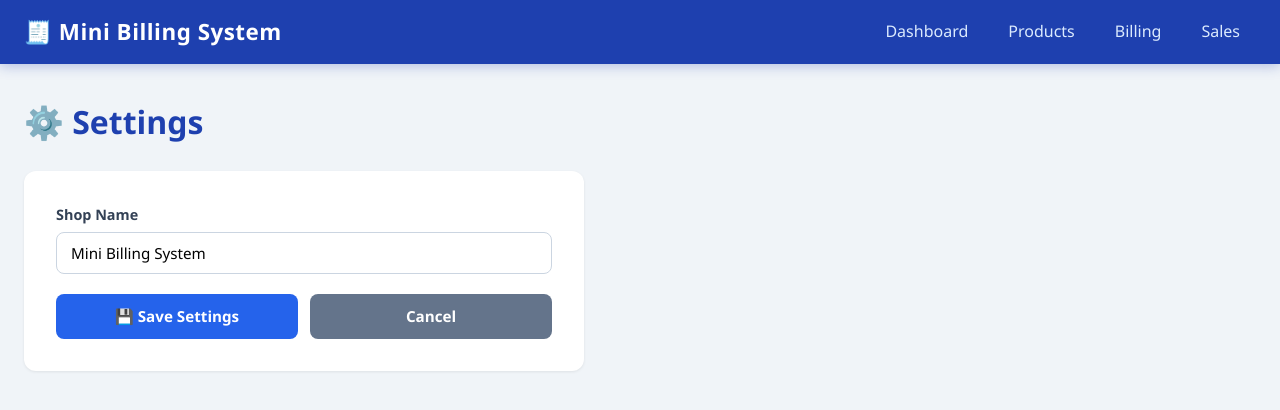
After one commit to mohammadayanansari070-hub/mini-billing-system, a Flask app: page /settings in a window 1280 px wide. The commit adds this page. Shown: the top 410 px of the page. Run offline with Flask 3, Linux system fonts and the light colour scheme; data comes from the database, SQL or seed files in the repository.

```diff
--- a/app.py
+++ b/app.py
@@ -4,6 +4,15 @@ from datetime import datetime
 import sqlite3
 
 app = Flask(__name__)
+@app.context_processor
+def inject_shop_name():
+    try:
+        conn = get_db()
+        setting = conn.execute("SELECT value FROM settings WHERE key='shop_name'").fetchone()
+        conn.close()
+        return {'shop_name': setting['value'] if setting else 'Mini Billing System'}
+    except:
+        return {'shop_name': 'Mini Billing System'}
 app.secret_key = 'your_secret_key_here'
 
 DATABASE = 'inventory.db'
@@ -328,6 +337,29 @@ def sale_details(sale_id):
 
     conn.close()
     return render_template('sale_details.html', sale=sale, items=items)
+@app.route('/settings', methods=['GET', 'POST'])
+def settings():
+    """Settings page"""
+    conn = get_db()
 
+    if request.method == 'POST':
+        shop_name = request.form['shop_name']
+        conn.execute(
+            'UPDATE settings SET value=? WHERE key=?',
+            (shop_name, 'shop_name')
+        )
+        conn.commit()
+        conn.close()
+        flash('✅ Settings updated successfully!')
+        return redirect(url_for('settings'))
+
+    setting = conn.execute(
+        "SELECT value FROM settings WHERE key='shop_name'"
+    ).fetchone()
+    conn.close()
+
+    return render_template('settings.html', shop_name=setting['value'] if setting else 'Mini Billing System')
 if __name__ == '__main__':
-    app.run(debug=True)
+    import os
+    port = int(os.environ.get('PORT', 5000))
+    app.run(host='0.0.0.0', port=port, debug=False)
--- /dev/null
+++ b/requirements.txt
@@ -0,0 +1,2 @@
+Flask==3.1.3
+gunicorn==21.2.0
--- a/templates/base.html
+++ b/templates/base.html
@@ -16,7 +16,6 @@
                 <li><a href="/products">Products</a></li>
                 <li><a href="/billing">Billing</a></li>
                 <li><a href="/sales">Sales</a></li>
-                <li><a href="/settings">Settings</a></li>
             </ul>
         </div>
     </nav>
--- /dev/null
+++ b/templates/settings.html
@@ -0,0 +1,24 @@
+{% extends "base.html" %}
+
+{% block title %}Settings{% endblock %}
+
+{% block content %}
+
+<h1>⚙️ Settings</h1>
+
+<form method="POST" class="form-container">
+
+    <div class="form-group">
+        <label>Shop Name</label>
+        <input type="text" name="shop_name" value="{{ shop_name }}" required
+               placeholder="e.g. Ayan General Store">
+    </div>
+
+    <div style="display: flex; gap: 12px;">
+        <button type="submit" class="btn btn-primary" style="flex: 1;">💾 Save Settings</button>
+        <a href="/" class="btn btn-secondary" style="flex: 1; text-align: center;">Cancel</a>
+    </div>
+
+</form>
+
+{% endblock %}
```
Also changed, not shown: 1 other file.
